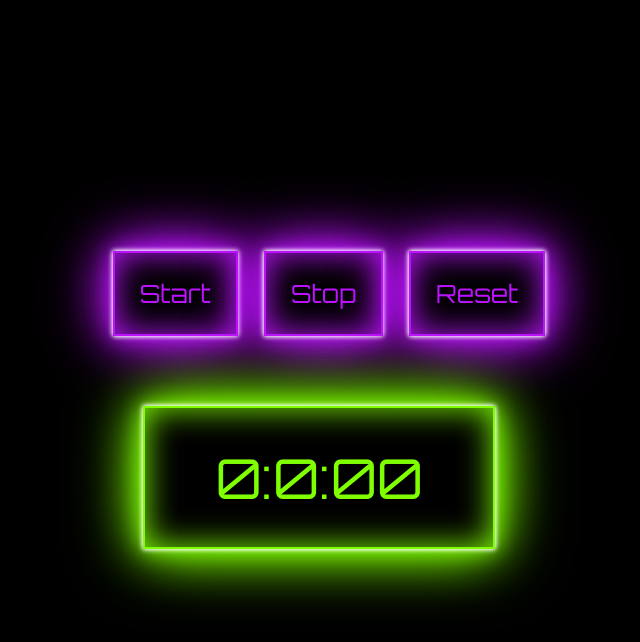
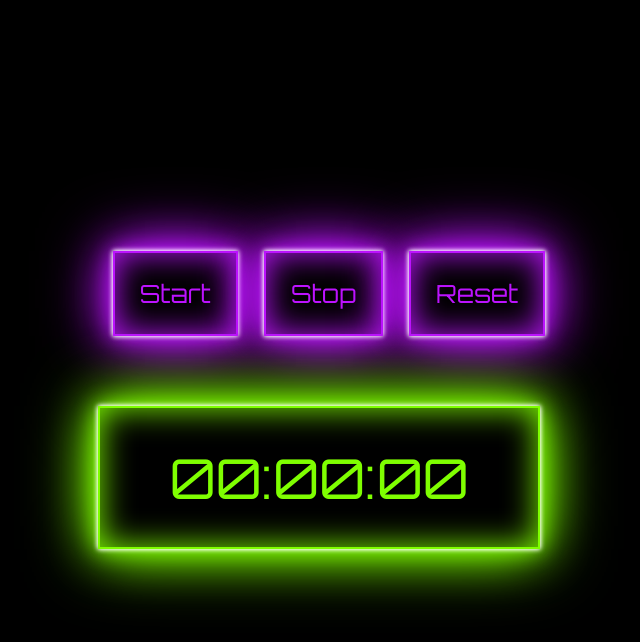
Before and after one commit to sudopwr/javascript-course, a website: page episodes/stopwatch.html in a window 1280 px wide. Both pictures are taken after a click on the button "Reset". Shown: the whole page, without its empty margins (321-961 px from the left). Drawn offline with Linux system fonts and the light colour scheme.

Commit message:
stop watch

```diff
--- a/episodes/stopwatch.html
+++ b/episodes/stopwatch.html
@@ -75,7 +75,7 @@
             <button id="stop" class="stop-button" onclick="stopTimer()">Stop</button>
             <button id="reset" class="reset-button" onclick="resetTimer()">Reset</button>
         </div>
-        <div class="watch" id="watch">0:0:00</div>
+        <div class="watch" id="watch">00:00:00</div>
     </div>
 </body>
 <script>
@@ -85,7 +85,7 @@
     let isTimerStart = false
 
     setInterval(() => {
-        if(isTimerStart) {
+        if (isTimerStart) {
             timeRun()
         }
     }, 1000);
@@ -98,16 +98,16 @@
         if (s === 60) {
             m++
             s = 0
-            m = m < 10 ? "0" + m : m
         }
 
         if (m === 60) {
             h++
             m = 0
             s = 0
-            h = h < 10 ? "0" + h : h
         }
 
+        h = h < 10 ? "0" + parseInt(h) : h
+        m = m < 10 ? "0" + parseInt(m) : m
         s = s < 10 ? "0" + s : s
 
         const watch = document.getElementById("watch")
@@ -123,11 +123,11 @@
     }
 
     function resetTimer() {
-        h=0
-        m=0
-        s=0
-        isTimerStart=false
-        document.getElementById("watch").innerText = "0:0:00"
+        h = 0
+        m = 0
+        s = 0
+        isTimerStart = false
+        document.getElementById("watch").innerText = "00:00:00"
     }
 </script>
 
```
